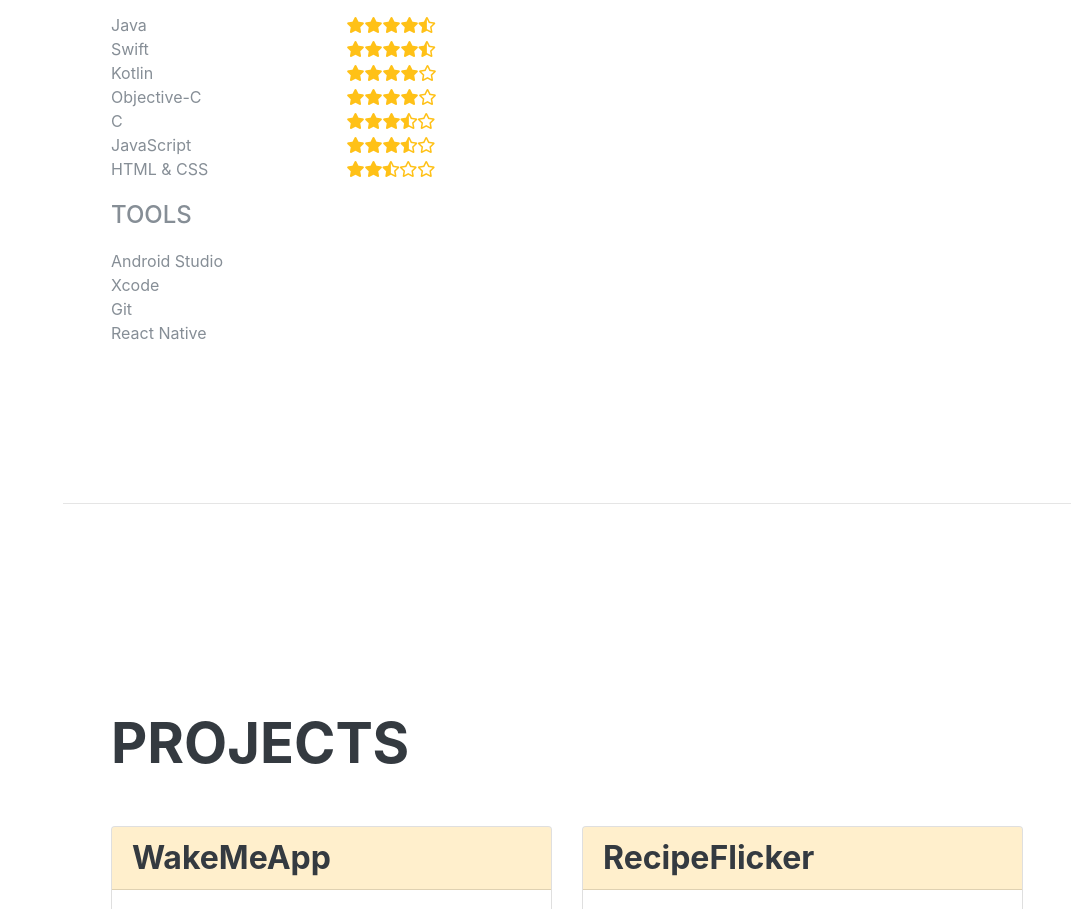
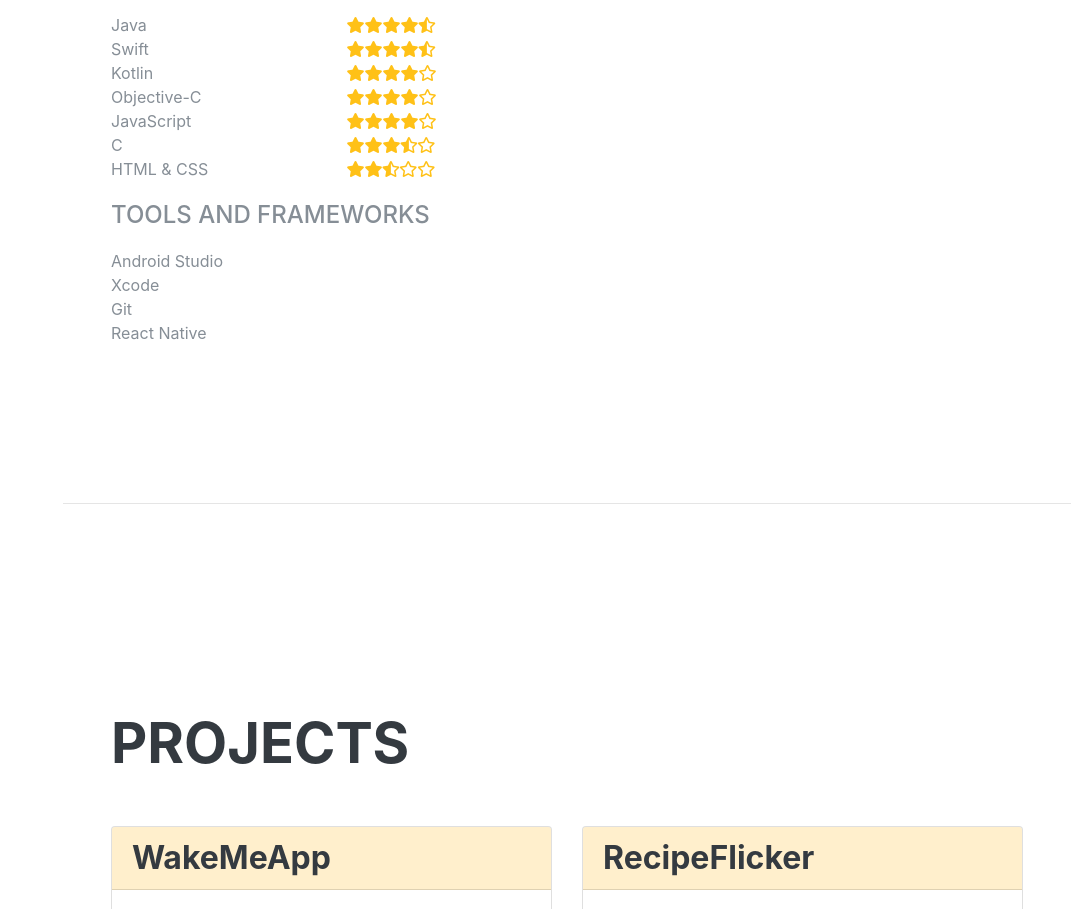
Before and after one commit to MinamiMunakata/portfolio, a plain HTML site: page index.html in a window 1280 px wide. Shown: the part 1098-2007 px from the top of the page, without its empty margins (209-1280 px from the left). Drawn offline with Linux system fonts and the light colour scheme; a web font is replaced by a local one.

Commit message:
modify stars

```diff
--- a/index.html
+++ b/index.html
@@ -100,8 +100,8 @@
                   <li>Swift</li>
                   <li>Kotlin</li>
                   <li>Objective-C</li>
+                  <li>JavaScript</li>
                   <li>C</li>
-                  <li>JavaScript</li>
                   <li>HTML &amp; CSS</li>
                 </ul>
               </div>
@@ -111,14 +111,14 @@
                     <li><i class="fas fa-star"></i><i class="fas fa-star"></i><i class="fas fa-star"></i><i class="fas fa-star"></i><i class="fas fa-star-half-alt"></i></li>
                     <li><i class="fas fa-star"></i><i class="fas fa-star"></i><i class="fas fa-star"></i><i class="fas fa-star"></i><i class="far fa-star"></i></li>
                     <li><i class="fas fa-star"></i><i class="fas fa-star"></i><i class="fas fa-star"></i><i class="fas fa-star"></i><i class="far fa-star"></i></li>
-                    <li><i class="fas fa-star"></i><i class="fas fa-star"></i><i class="fas fa-star"></i><i class="fas fa-star-half-alt"></i><i class="far fa-star"></i></li>
+                    <li><i class="fas fa-star"></i><i class="fas fa-star"></i><i class="fas fa-star"></i><i class="fas fa-star"></i><i class="far fa-star"></i></li>
                     <li><i class="fas fa-star"></i><i class="fas fa-star"></i><i class="fas fa-star"></i><i class="fas fa-star-half-alt"></i><i class="far fa-star"></i></li>
                     <li><i class="fas fa-star"></i><i class="fas fa-star"></i><i class="fas fa-star-half-alt"></i><i class="far fa-star"></i><i class="far fa-star"></i></li>
                   </ul>
               </div>
             </div>
           </div>
-          <div class="subheading mb-3">Tools</div>
+          <div class="subheading mb-3">Tools and Frameworks</div>
           <div class="row">
             <div class="col-12">
               <ul class="list-unstyled">
```
